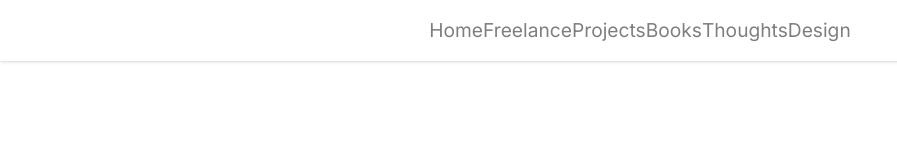
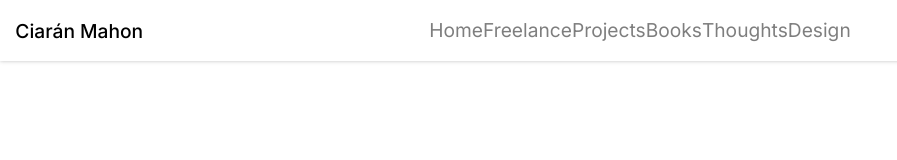
Before and after one commit to contro97/redesigned-disco, a Gatsby site: page / in a window 1280 px wide. Shown: the whole page, without its empty margins (0-897 px from the left). Built offline with nearby package versions, Linux system fonts and the light colour scheme; Gatsby itself is replaced by a stand-in of ours.

Commit message:
Ciaran logo

```diff
--- /dev/null
+++ b/src/components/Nav/Logo.tsx
@@ -0,0 +1,49 @@
+import React from 'react'
+import s from 'styled-components'
+import { Link } from 'gatsby'
+import { Route } from '../../constants/routes'
+import { maxWidth, M2, M1, M6, M4, DESKTOP } from '../../constants/measurements'
+import { OUTLINE, BLACK } from '../../constants/colors'
+import { MEDIUM_FONT_WEIGHT } from '../../constants/fonts'
+
+const SIZE = M6
+const MOBILE_SIZE = M4
+
+const StyledLink = s(Link)`
+  position: absolute;
+  height: ${SIZE};
+  line-height: ${SIZE};
+  left: ${M2};
+  top: ${M1};
+  font-size: 100% !important;
+  text-decoration: none;
+  color: ${BLACK};
+  font-weight: ${MEDIUM_FONT_WEIGHT};
+
+  &:focus {
+    outline: 0;
+    border-radius: 2px;
+    box-shadow: 0 0 0 4px ${OUTLINE};
+  }
+
+  ${maxWidth(DESKTOP)} {
+    margin-top: ${M1};
+    display: inline-block;
+    width: auto;
+    height: ${MOBILE_SIZE};
+    line-height: ${MOBILE_SIZE};
+    position: relative;
+    top: 0;
+    left: 0;
+  }
+`
+
+interface ILogoProps {
+  tabIndex?: number | undefined
+}
+
+export const Logo = ({ tabIndex }: ILogoProps): React.ReactElement => (
+  <StyledLink to={Route.HOME} tabIndex={tabIndex} aria-label="Home">
+    Ciarán Mahon
+  </StyledLink>
+)
--- a/src/components/Nav/index.tsx
+++ b/src/components/Nav/index.tsx
@@ -3,7 +3,8 @@ import s, {css} from 'styled-components';
 
 import { BORDER, WHITE, BLACK_ALPHA } from '../../constants/colors'
 import { Links } from './Links'
-
+import { Logo } from './Logo'
+// import { Social } from './Social'
 import{
     maxWidth,
     SHORT_ANIMATION_DURATION,
@@ -215,6 +216,7 @@ export const Nav = ({
           aria-owns={shadeId}
           role="navigation"
         >
+          <Logo tabIndex={logoTabIndex}/>
 
           <Links active={isActive} tabIndex={tabIndex} />
         </Wrapper>
```
Also changed, not shown: src/components/Nav/NavBar.css (deleted, +0 -11 lines), src/components/Nav/NavBar.tsx (deleted, +0 -17 lines).
